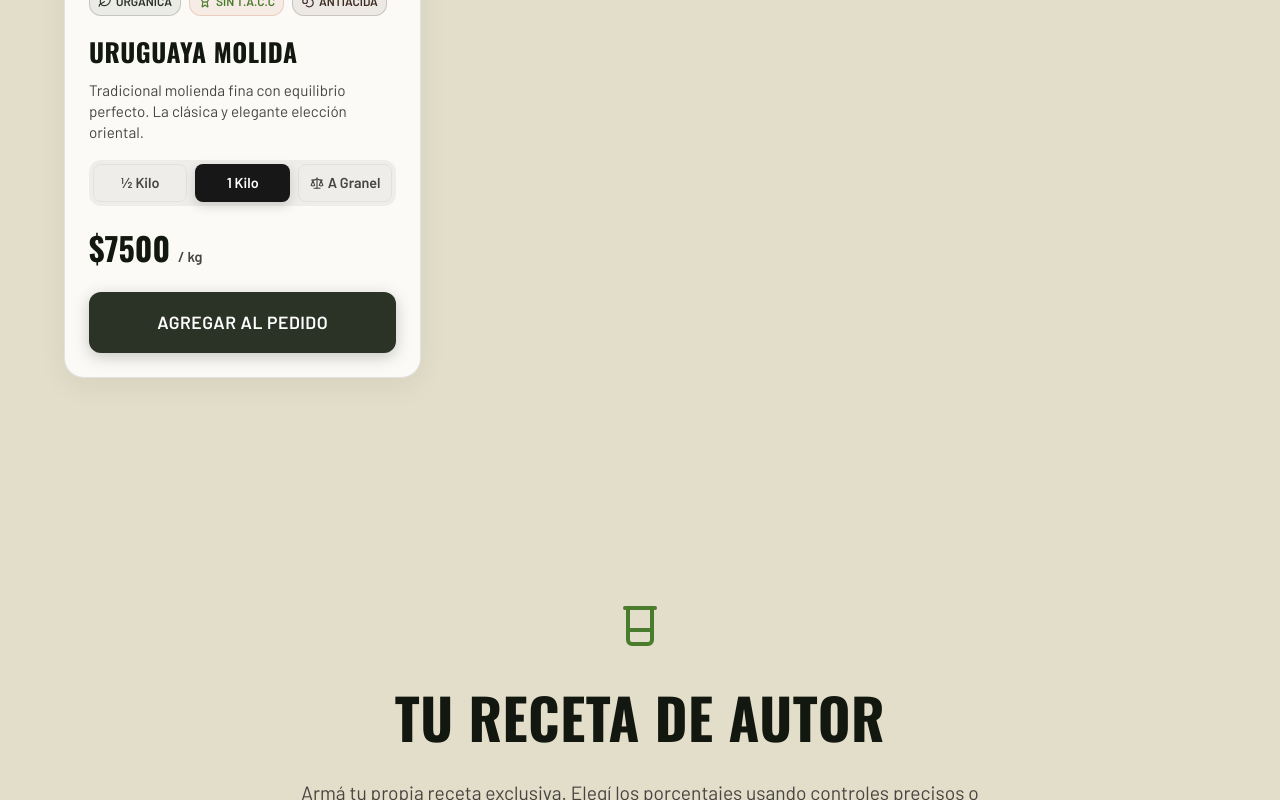
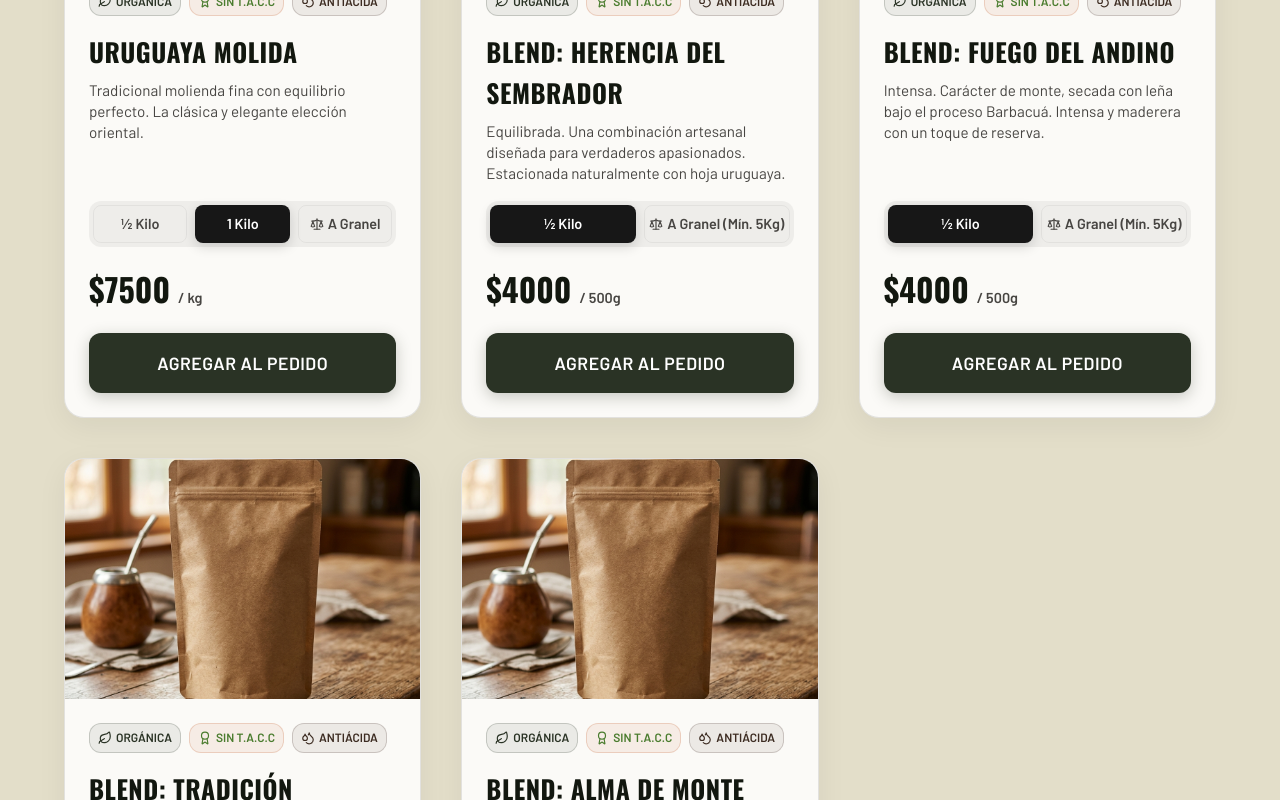
Before and after one commit to Rober-Sonda/el-andino, a React (Vite) app: page / in a window 1280 px wide. Shown: the part 2560-3360 px from the top of the page. Built offline with nearby package versions, Linux system fonts and the light colour scheme; no server answers; the database is empty.

Commit message:
feat: restore all 8 base yerbas and blends to default catalog config

```diff
--- a/src/components/AdminDashboard.jsx
+++ b/src/components/AdminDashboard.jsx
@@ -25,11 +25,35 @@ const AdminDashboard = () => {
     products: {
       'premium': {
         id: 'premium', name: 'Yerba Premium', description: 'Estacionada naturalmente por 24 meses.', image: '/premium_full.jpg',
-        costo_produccion: 3500, formats: [ { id: '500g', name: '½ Kilo', price: 4000 }, { id: '1kg', name: '1 Kilo', price: 7500 }, { id: 'granel', name: 'A Granel', price: 7500 } ]
+        costo_produccion: 3500, formats: [ { id: '500g', name: '½ Kilo', price: 4000 }, { id: '1kg', name: '1 Kilo', price: 7500 }, { id: 'granel', name: 'A Granel', price: 7500 }, { id: 'granel_mayorista', name: 'Mayorista >40kg', price: 6000 } ]
       },
       'ahumada': {
         id: 'ahumada', name: 'Yerba Ahumada', description: 'Secada con maderas seleccionadas (Barbacuá).', image: '/ahumada_full.jpg',
-        costo_produccion: 4000, formats: [ { id: '500g', name: '½ Kilo', price: 4000 }, { id: '1kg', name: '1 Kilo', price: 7500 }, { id: 'granel', name: 'A Granel', price: 7500 } ]
+        costo_produccion: 4000, formats: [ { id: '500g', name: '½ Kilo', price: 4000 }, { id: '1kg', name: '1 Kilo', price: 7500 }, { id: 'granel', name: 'A Granel', price: 7500 }, { id: 'granel_mayorista', name: 'Mayorista >40kg', price: 6000 } ]
+      },
+      'uruguaya-despalada': {
+        id: 'uruguaya-despalada', name: 'Uruguaya Despalada', description: 'Corte fino sin palo, pura hoja.', image: '/despalada_full.jpg',
+        costo_produccion: 3800, formats: [ { id: '500g', name: '½ Kilo', price: 4000 }, { id: '1kg', name: '1 Kilo', price: 7500 }, { id: 'granel', name: 'A Granel', price: 7500 }, { id: 'granel_mayorista', name: 'Mayorista >40kg', price: 6000 } ]
+      },
+      'uruguaya-molida': {
+        id: 'uruguaya-molida', name: 'Uruguaya Molida', description: 'Tradicional molienda fina.', image: '/molida_full.jpg',
+        costo_produccion: 3200, formats: [ { id: '500g', name: '½ Kilo', price: 4000 }, { id: '1kg', name: '1 Kilo', price: 7500 }, { id: 'granel', name: 'A Granel', price: 7500 }, { id: 'granel_mayorista', name: 'Mayorista >40kg', price: 6000 } ]
+      },
+      'blend-herencia': {
+        id: 'blend-herencia', name: 'Blend: Herencia del Sembrador', description: 'Equilibrada. Combinación artesanal.', image: '/kraft_bag.png',
+        costo_produccion: 3500, formats: [ { id: '500g', name: '½ Kilo', price: 4000 }, { id: 'granel', name: 'A Granel (Mín. 5Kg)', price: 7500 }, { id: 'granel_mayorista', name: 'Mayorista >40kg', price: 6000 } ]
+      },
+      'blend-fuego': {
+        id: 'blend-fuego', name: 'Blend: Fuego del Andino', description: 'Intensa. Carácter de monte.', image: '/kraft_bag.png',
+        costo_produccion: 3800, formats: [ { id: '500g', name: '½ Kilo', price: 4000 }, { id: 'granel', name: 'A Granel (Mín. 5Kg)', price: 7500 }, { id: 'granel_mayorista', name: 'Mayorista >40kg', price: 6000 } ]
+      },
+      'blend-charrua': {
+        id: 'blend-charrua', name: 'Blend: Tradición Charrúa', description: 'Clásica. Molienda fina perfecta.', image: '/kraft_bag.png',
+        costo_produccion: 3400, formats: [ { id: '500g', name: '½ Kilo', price: 4000 }, { id: 'granel', name: 'A Granel (Mín. 5Kg)', price: 7500 }, { id: 'granel_mayorista', name: 'Mayorista >40kg', price: 6000 } ]
+      },
+      'blend-alma': {
+        id: 'blend-alma', name: 'Blend: Alma de Monte', description: 'Suave y Compleja. Pura hoja uruguaya.', image: '/kraft_bag.png',
+        costo_produccion: 3900, formats: [ { id: '500g', name: '½ Kilo', price: 4000 }, { id: 'granel', name: 'A Granel (Mín. 5Kg)', price: 7500 }, { id: 'granel_mayorista', name: 'Mayorista >40kg', price: 6000 } ]
       }
     },
     general: {
@@ -61,9 +85,14 @@ const AdminDashboard = () => {
                mergedData.general.costo_etiqueta = 50;
             }
 
+            let mergedProducts = { ...DEFAULT_CONFIG.products };
+            Object.keys(mergedData.products || {}).forEach(key => {
+              mergedProducts[key] = mergedData.products[key];
+            });
+
             // Convert old prices object to formats array
-            Object.keys(mergedData.products).forEach(key => {
-              const p = mergedData.products[key];
+            Object.keys(mergedProducts).forEach(key => {
+              const p = mergedProducts[key];
               if (!p.formats && p.prices) {
                 p.formats = [
                   { id: '500g', name: '½ Kilo', price: p.prices['500g'] || 4000 },
@@ -76,6 +105,7 @@ const AdminDashboard = () => {
               if (p.costo_produccion === undefined) p.costo_produccion = p.costo_kg || 3500;
             });
 
+            mergedData.products = mergedProducts;
             setConfig(mergedData);
           }
         }
--- a/src/context/CartContext.jsx
+++ b/src/context/CartContext.jsx
@@ -86,6 +86,66 @@ export const CartProvider = ({ children }) => {
         { id: 'granel', name: 'A Granel', price: 7500 },
         { id: 'granel_mayorista', name: 'Mayorista >40kg', price: 6000 }
       ]
+    },
+    'blend-herencia': {
+      id: 'blend-herencia',
+      name: 'Blend: Herencia del Sembrador',
+      description: 'Equilibrada. Una combinación artesanal diseñada para verdaderos apasionados. Estacionada naturalmente con hoja uruguaya.',
+      image: '/kraft_bag.png',
+      isOrganic: true,
+      isSinTacc: true,
+      isAntiacid: true,
+      costo_produccion: 3500,
+      formats: [
+        { id: '500g', name: '½ Kilo', price: 4000 },
+        { id: 'granel', name: 'A Granel (Mín. 5Kg)', price: 7500 },
+        { id: 'granel_mayorista', name: 'Mayorista >40kg', price: 6000 }
+      ]
+    },
+    'blend-fuego': {
+      id: 'blend-fuego',
+      name: 'Blend: Fuego del Andino',
+      description: 'Intensa. Carácter de monte, secada con leña bajo el proceso Barbacuá. Intensa y maderera con un toque de reserva.',
+      image: '/kraft_bag.png',
+      isOrganic: true,
+      isSinTacc: true,
+      isAntiacid: true,
+      costo_produccion: 3800,
+      formats: [
+        { id: '500g', name: '½ Kilo', price: 4000 },
+        { id: 'granel', name: 'A Granel (Mín. 5Kg)', price: 7500 },
+        { id: 'granel_mayorista', name: 'Mayorista >40kg', price: 6000 }
+      ]
+    },
+    'blend-charrua': {
+      id: 'blend-charrua',
+      name: 'Blend: Tradición Charrúa',
+      description: 'Clásica. Molienda fina perfecta. Rendimiento impecable para el cebador experimentado oriental.',
+      image: '/kraft_bag.png',
+      isOrganic: true,
+      isSinTacc: true,
+      isAntiacid: true,
+      costo_produccion: 3400,
+      formats: [
+        { id: '500g', name: '½ Kilo', price: 4000 },
+        { id: 'granel', name: 'A Granel (Mín. 5Kg)', price: 7500 },
+        { id: 'granel_mayorista', name: 'Mayorista >40kg', price: 6000 }
+      ]
+    },
+    'blend-alma': {
+      id: 'blend-alma',
+      name: 'Blend: Alma de Monte',
+      description: 'Suave y Compleja. Pura hoja uruguaya, estilo canario para un mate fuerte, espumoso y prolongado que no perdona.',
+      image: '/kraft_bag.png',
+      isOrganic: true,
+      isSinTacc: true,
+      isAntiacid: true,
+      costo_produccion: 3900,
+      formats: [
+        { id: '500g', name: '½ Kilo', price: 4000 },
+        { id: 'granel', name: 'A Granel (Mín. 5Kg)', price: 7500 },
+        { id: 'granel_mayorista', name: 'Mayorista >40kg', price: 6000 }
+      ]
     }
   };
 
@@ -112,7 +172,7 @@ export const CartProvider = ({ children }) => {
         const snap = await getDoc(docRef);
         if (snap.exists() && snap.data().products) {
           const dbData = snap.data();
-          const mergedProducts = {};
+          const mergedProducts = { ...DEFAULT_CATALOG }; // Keep defaults for missing items
 
           Object.keys(dbData.products).forEach(key => {
             const dbProd = dbData.products[key];
@@ -197,9 +257,13 @@ export const CartProvider = ({ children }) => {
 
   const getPriceForProduct = (productId, formatId, totalKilosCart) => {
     let productKey = productId;
-    if (productId?.startsWith('blend-')) productKey = 'blend'; // Si hubiera un blend base, pero ahora cada blend podría ser un producto
+
+    // We don't override custom dynamic blends starting with 'blend-' unless it exists in config
     if (!pricingConfig.products[productKey]) {
-      // Intenta buscar si el producto se guardó con otro ID
+      // Dynamic fallback for generated blends not stored in config
+      if (productKey?.startsWith('blend-')) {
+         return formatId === 'granel' && totalKilosCart > 40 ? 6000 : (formatId === '500g' ? 4000 : 7500);
+      }
       return 7500;
     }
 
```
